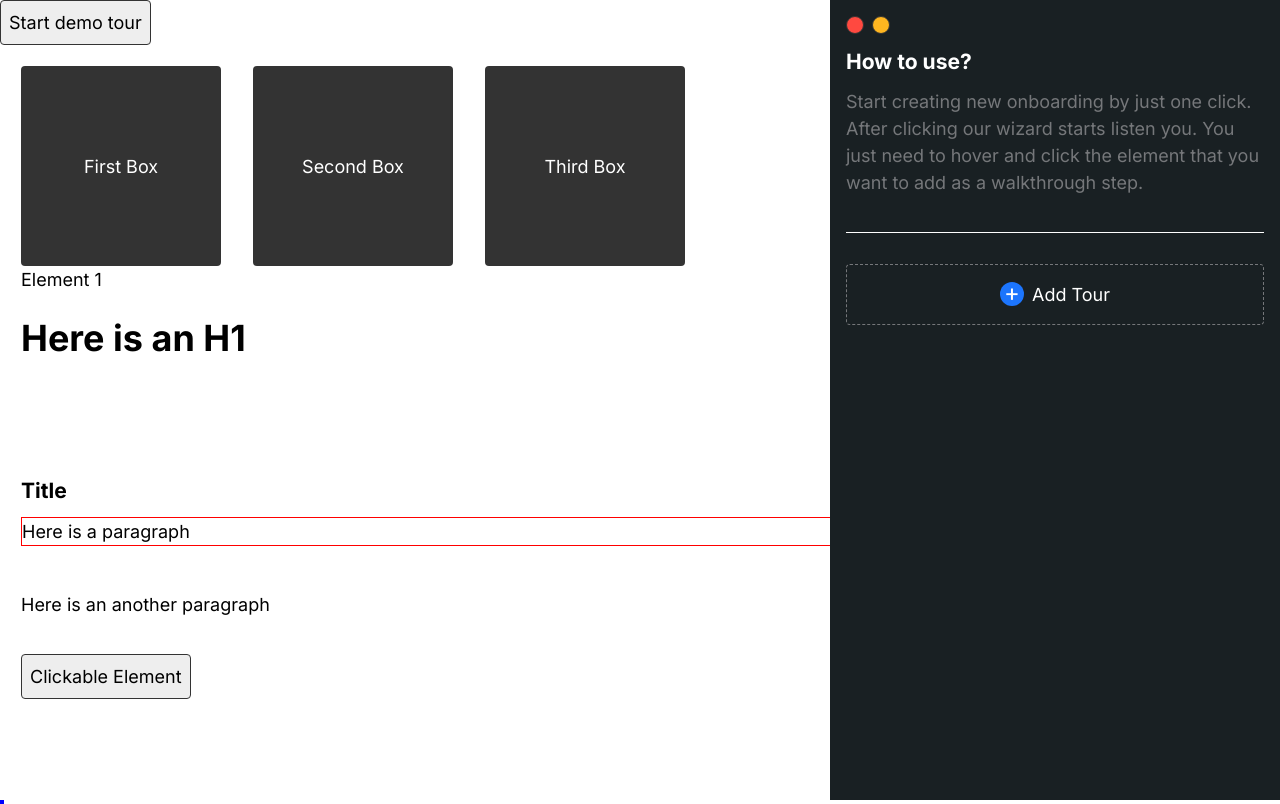
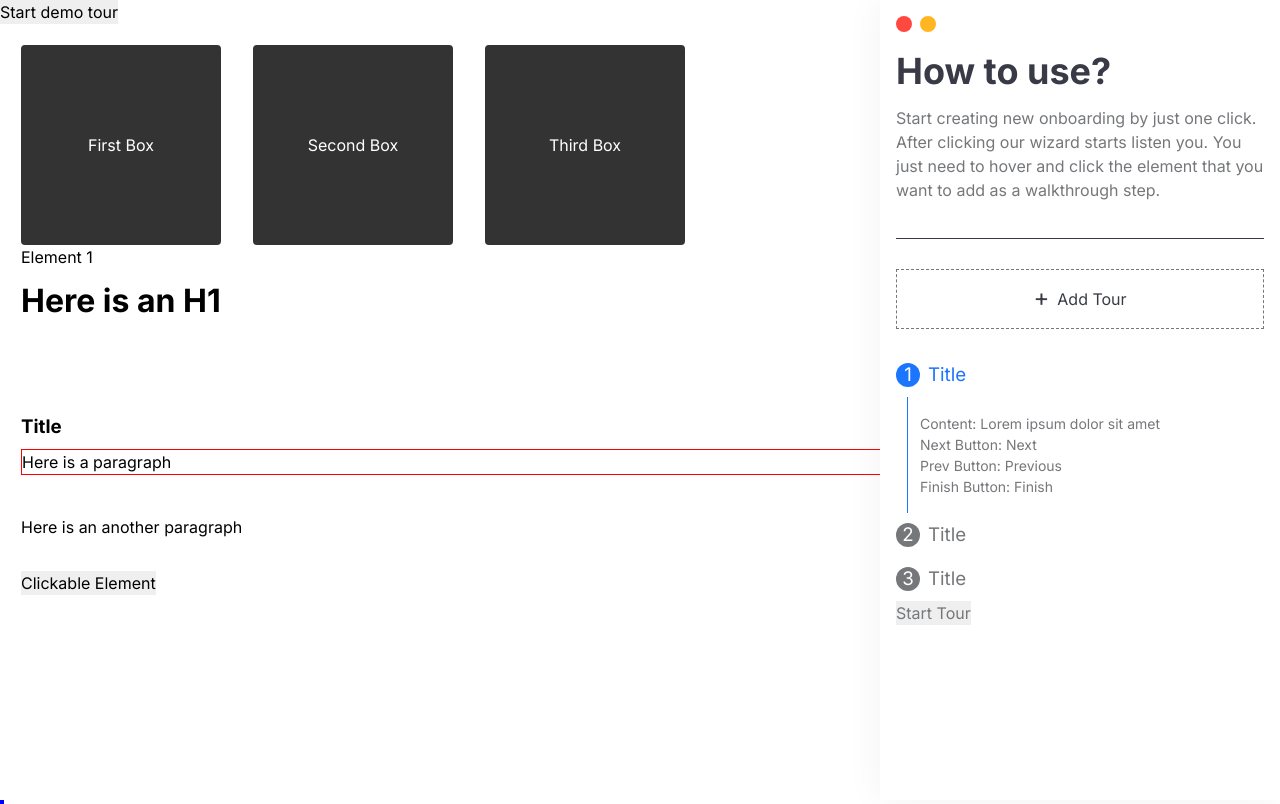
Before and after one commit to mehmetpekcan/tour.js, a React (Create React App) app in the folder packages/extension/: page / in a window 1280 px wide. Built offline with nearby package versions, Linux system fonts and the light colour scheme; what @tour.js/core would draw is missing.

Commit message:
Add stepper as a List comopnent

```diff
--- a/packages/extension/src/components/Drawer/Drawer.js
+++ b/packages/extension/src/components/Drawer/Drawer.js
@@ -3,6 +3,7 @@ import { useState, useEffect, useRef } from "react";
 import Tour from "@tour.js/core";
 
 import * as S from "./style";
+import List from "../List/List";
 
 const captureOnce = { once: true };
 
@@ -11,10 +12,35 @@ const HTML_ROOTS = ["HTML", "BODY"];
 
 const getElementMeta = (element) => element.getBoundingClientRect();
 
+const testSteps = [
+  {
+    title: "Title",
+    content: "Lorem ipsum dolor sit amet",
+    next: "Next",
+    prev: "Previous",
+    finish: "Finish",
+  },
+  {
+    title: "Title",
+    content: "Lorem ipsum dolor sit amet",
+    next: "Next",
+    prev: "Previous",
+    finish: "Finish",
+  },
+  {
+    title: "Title",
+    content: "Lorem ipsum dolor sit amet",
+    next: "Next",
+    prev: "Previous",
+    finish: "Finish",
+  },
+];
+
 let tour = new Tour();
 
 function Drawer({ isVisible }) {
-  const [steps, setSteps] = useState([]);
+  const [steps, setSteps] = useState(testSteps);
+  // const [steps, setSteps] = useState([]);
   // TODO: should be false by default, `true` just for test purpose
   const [isHighlighterVisible, setHighlighterVisible] = useState(true);
   const highlighterRef = useRef();
@@ -117,23 +143,7 @@ function Drawer({ isVisible }) {
       <br />
       {steps.length > 0 && (
         <>
-          <ul>
-            {steps.map((step, index) => (
-              <li key={index.toString()}>
-                Order: {index + 1}
-                <br />
-                Title: {step.title}
-                <br />
-                Content: {step.content}
-                <br />
-                Next Button: {step.next}
-                <br />
-                Prev Button: {step.prev}
-                <br />
-                Finish Button: {step.finish}
-              </li>
-            ))}
-          </ul>
+          <List steps={steps} />
           <button onClick={startTour}>Start Tour</button>
         </>
       )}
--- a/packages/extension/src/components/Drawer/style.js
+++ b/packages/extension/src/components/Drawer/style.js
@@ -5,9 +5,9 @@ const Drawer = styled.div`
   top: 0;
   bottom: 0;
   width: 25rem;
-  box-shadow: rgba(var(--black-blue)) 0px 8px 24px;
+  box-shadow: 0px 0px 36px rgba(0, 0, 0, 0.05);
   padding: 16px;
-  background-color: var(--black);
+  background-color: var(--white);
   transition: all 300ms;
 
   ${({ isVisible }) =>
@@ -64,7 +64,9 @@ const Introduction = styled.div`
 `;
 
 const Title = styled.h3`
-  color: var(--white);
+  color: var(--black);
+  font-size: 36px;
+  font-weight: 700;
 `;
 
 const Text = styled.p``;
@@ -75,7 +77,7 @@ const Button = styled.button`
   justify-content: center;
   width: 100%;
   background-color: transparent;
-  color: var(--white);
+  color: var(--black);
   padding: 16px;
   border: 1px dashed var(--gray);
 `;
@@ -85,12 +87,9 @@ const Icon = styled.span`
   padding-bottom: 2px;
   display: inline-flex;
   justify-content: center;
-  height: 24px;
-  width: 24px;
   align-items: center;
   font-size: 24px;
   line-height: 24px;
-  background-color: var(--blue);
   border-radius: 999px;
 `;
 
@@ -100,7 +99,7 @@ const Line = styled.span`
   margin-bottom: 24px;
   width: 100%;
   height: 0.5px;
-  background-color: var(--white);
+  background-color: var(--black);
 `;
 
 export {
--- /dev/null
+++ b/packages/extension/src/components/List/List.js
@@ -0,0 +1,39 @@
+import { useState } from "react";
+
+import * as S from "./style";
+
+function List({ steps }) {
+  const [activeIndex, setActiveIndex] = useState(0);
+
+  const changeActiveItem = (index) => {
+    setActiveIndex(index);
+  };
+
+  return (
+    <S.List>
+      {steps.map((step, index) => (
+        <S.Item
+          key={index}
+          isActive={activeIndex === index}
+          onClick={() => changeActiveItem(index)}
+        >
+          <S.Title>
+            <S.Index>{index + 1}</S.Index>
+            {step.title}
+          </S.Title>
+          <S.Body>
+            Content: {step.content}
+            <br />
+            Next Button: {step.next}
+            <br />
+            Prev Button: {step.prev}
+            <br />
+            Finish Button: {step.finish}
+          </S.Body>
+        </S.Item>
+      ))}
+    </S.List>
+  );
+}
+
+export default List;
--- /dev/null
+++ b/packages/extension/src/components/List/index.js
@@ -0,0 +1 @@
+export { default } from "./List";
--- /dev/null
+++ b/packages/extension/src/components/List/style.js
@@ -0,0 +1,57 @@
+import styled, { css } from "styled-components";
+
+const List = styled.ul`
+  list-style: none;
+`;
+
+const Item = styled.li`
+  overflow: hidden;
+  cursor: pointer;
+
+  ${({ isActive }) =>
+    isActive &&
+    css`
+      ${Index} {
+        background-color: var(--blue);
+        color: var(--white);
+      }
+
+      ${Title} {
+        color: var(--blue);
+      }
+
+      ${Body} {
+        max-height: 100rem;
+        border-color: var(--blue);
+        margin-left: 11px;
+        padding: 16px 0 16px 12px;
+      }
+    `}
+`;
+
+const Index = styled.span`
+  width: 24px;
+  height: 24px;
+  line-height: 24px;
+  display: inline-flex;
+  align-items: center;
+  justify-content: center;
+  border-radius: 999px;
+  margin-right: 8px;
+  background-color: var(--gray);
+  color: var(--white);
+`;
+
+const Title = styled.h3`
+  font-weight: 500;
+  color: var(--gray);
+`;
+
+const Body = styled.div`
+  max-height: 0;
+
+  font-size: 14px;
+  border-left: 1.5px solid var(--gray);
+`;
+
+export { List, Item, Index, Title, Body };
--- a/packages/extension/src/styles/global.css
+++ b/packages/extension/src/styles/global.css
@@ -1,10 +1,11 @@
 @import url("https://fonts.googleapis.com/css2?family=Inter:wght@400;600;700;800&display=swap");
 
 :root {
-  --black: #192023;
+  --black: #383b46;
   --black-blue: #2c4041;
   --white: #ffffff;
   --gray: #75777a;
+  --gray-light: #d7d8da;
   --yellow: #ffb620;
   --blue: #1c75fd;
   --red: #ff4940;
@@ -12,7 +13,7 @@
 }
 
 html {
-  font-size: 18px;
+  font-size: 16px;
 }
 
 html,
@@ -40,18 +41,6 @@ body {
   border-radius: 4px;
 }
 
-button {
-  border: 1px solid #333;
-  background-color: #eee;
-  padding: 8px;
-  cursor: pointer;
-  border-radius: 4px;
-}
-
-.grid button {
-  grid-column: 2;
-}
-
 @media (max-width: 768px) {
   .grid {
     grid-template-columns: 1fr;
--- a/packages/extension/src/styles/reset.css
+++ b/packages/extension/src/styles/reset.css
@@ -43,8 +43,13 @@ h4,
 h5,
 h6 {
   overflow-wrap: break-word;
-  margin-bottom: 0.5em;
-  margin-top: 0.5em;
+  margin-bottom: 0.5rem;
+  margin-top: 0.5rem;
+}
+
+button {
+  outline: none;
+  border: 0;
 }
 
 #root {
```
